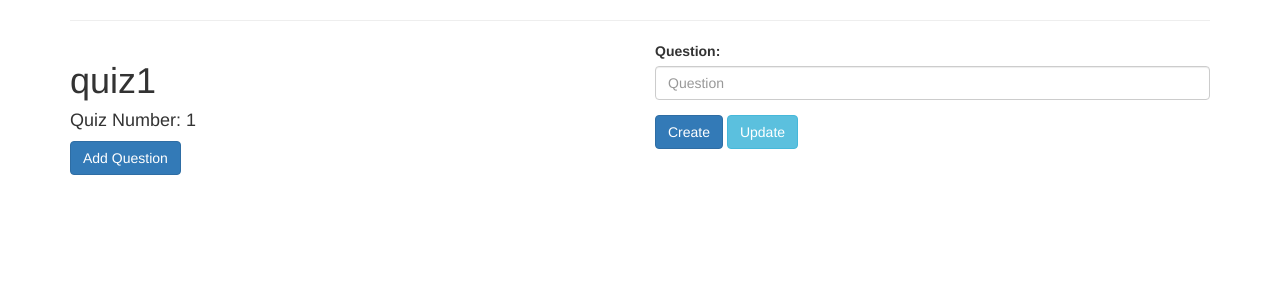
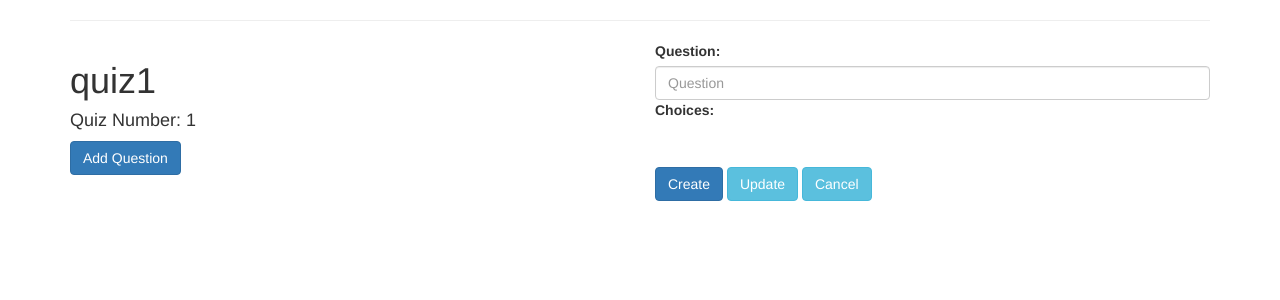
Before and after one commit to schretzilla/DynamicQuizProject, a Django app: page /dynoquiz/quiz/1/ in a window 1280 px wide. Shown: the part 56-356 px from the top of the page. Run offline with Django 3.2, Linux system fonts and the light colour scheme; data comes from the database, SQL or seed files in the repository; data that the repository does not hold is empty; some libraries are stand-ins or nearby versions.

Commit message:
Choices shown on edit selection

```diff
--- a/dynoquiz/dynoquiz/serializers.py
+++ b/dynoquiz/dynoquiz/serializers.py
@@ -20,7 +20,7 @@ class ChoiceSerializer(serializers.ModelSerializer):
             'choice_text',
             'votes'
         )
-#TODO: try adding a "choices" to the question model then serialize that cuz its a model serializer
+
 class QuestionSerializer(serializers.ModelSerializer):
     choices = ChoiceSerializer(many=True, read_only=True)
     class Meta:
--- a/dynoquiz/dynoquiz/static/dynoquiz/js/quizdetail.js
+++ b/dynoquiz/dynoquiz/static/dynoquiz/js/quizdetail.js
@@ -6,6 +6,7 @@ quizDetail.config(function($interpolateProvider){
 	$interpolateProvider.endSymbol('}]}');
 });
 
+//TODO: Either Implement or remove
 quizDetail.directive('showChoices', function() {
     return {
         restrict: 'E',
@@ -78,18 +79,25 @@ quizDetail.controller('QuizDetailCtrl', function QuizDetailCtrl($scope, $log, $h
         });
     };
 
+    //Erase input fields when a question has been cancled
+    cancelQuestion = function() {
+
+    };
+
     //Set Focused Question when Edit is selected
     setFocusedQuestion = function(question) {
         focusedQuestion = {
             'id':question.id,
             'question_text':question.question_text,
             'quiz':question.quiz,
-            'date_created':question.date_created
+            'date_created':question.date_created,
+            'choices':question.choices
         };
     };
 
     loadQuestionFields = function(question) {
         $scope.questionText = question.question_text;
+        $scope.choices = question.choices;
     };
 
     $scope.formsetEditQuestion = function(question) {
--- a/dynoquiz/dynoquiz/templates/dynoquiz/quizdetail.html
+++ b/dynoquiz/dynoquiz/templates/dynoquiz/quizdetail.html
@@ -40,6 +40,10 @@
                     <div class="col-sm-12">
                         <label for="question">Question:</label>
                         <input ng-model="questionText" type="text" class="form-control" id="question" placeholder="Question">
+                        <label>Choices:</label>
+                        <ol class="radio">
+                            <li ng-repeat="choice in choices"><input type="text" class="form-control" name="choice{[{choice.id}]}" value="{[{choice.choice_text}]}"></li>
+                        </ol>
                     </div>
                 </div>
 
@@ -47,6 +51,7 @@
                     <div class="col-sm-12">
                         <button ng-click="addQuestion()" type="button" class="btn btn-primary">Create</button>
                         <button ng-click="updateQuestion()" type="button" class="btn btn-info">Update</button>
+                        <button ng-click="cancelQuestion()" type="button" class="btn btn-info">Cancel</button>
                     </div>
                 </div>
             </div> <!-- end form-horizontal -->
```
Also changed, not shown: 1 other file.
